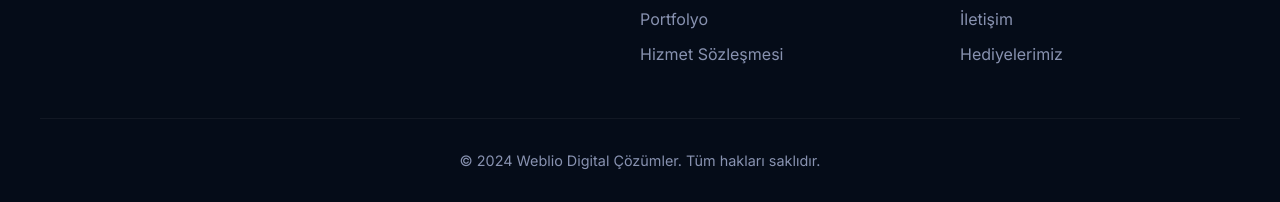
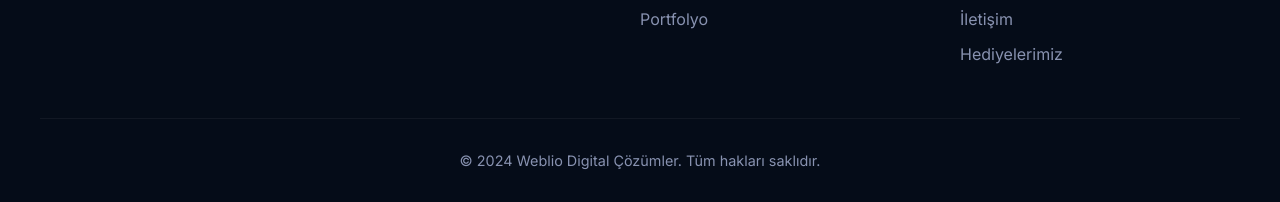
Before and after one commit to webliodijital/weblio, a plain HTML site: page index.html in a window 1280 px wide. Shown: the part 6427-6629 px from the top of the page. Drawn offline with Linux system fonts and the light colour scheme.

Commit message:
yenileme

```diff
--- a/index.html
+++ b/index.html
@@ -1710,7 +1710,7 @@
                     <a href="#home">Ana Sayfa</a>
                     <a href="#services">Hizmetler</a>
                     <a href="#portfolio">Portfolyo</a>
-                    <a href="hizmet-sozlesmesi.html">Hizmet Sözleşmesi</a>
+
                 </div>
                 <div class="footer-links">
                     <h4>Yasal</h4>
```
